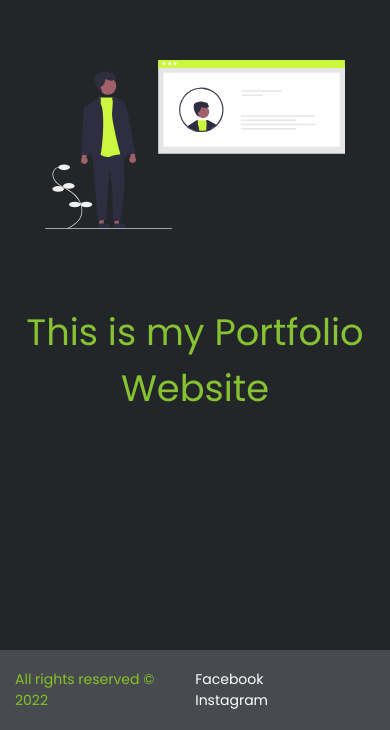
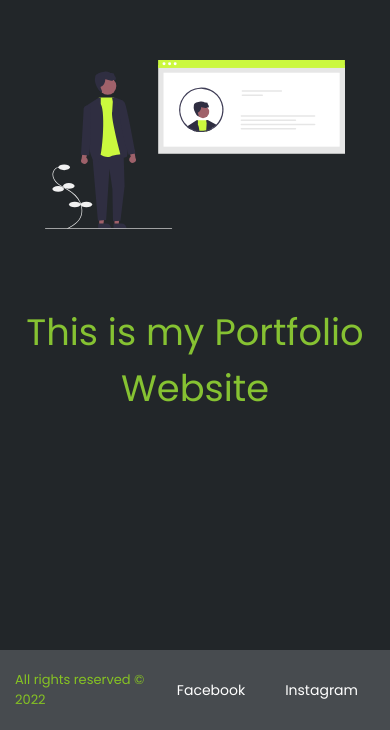
Before and after one commit to umar453/my_portfolio, a plain HTML site: page index.html in a window 390 px wide. Shown: the part 1070-1800 px from the top of the page. Drawn offline with Linux system fonts and the light colour scheme.

Commit message:
4th commit

```diff
--- a/Css/style.css
+++ b/Css/style.css
@@ -165,7 +165,17 @@ body {
   .footer{
       font-size: 14px;
       height: 5rem;
-      width: auto
+
+
+  }
+  .links{
+      display: flex;
+      padding: 2px;
+  }
+  .footer__content{
+      text-align: left;
+      padding-left: 0;
+      font-size: 13px;
   }
 
 
```
